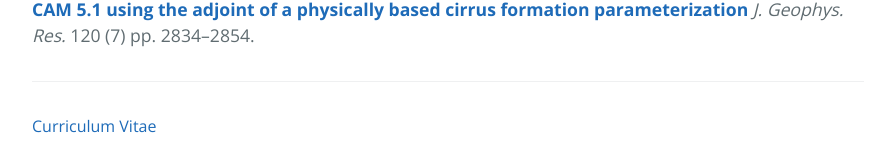
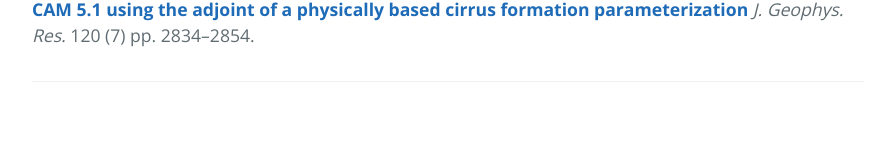
Before and after one commit to sylviasullivan/sylviasullivan.github.io, a Jekyll site: the page built from index.md, in a window 1280 px wide and 900 px high, scrolled down 2835 px. Shown: the part 730-897 px from the top of the window, without its empty margins (192-1079 px from the left). Built offline with Jekyll 4.4.1, drawn with Linux system fonts in a browser that asks for light colours; after the commit the page ends 3711 px from its top, so only the background shows below that.

Commit message:
Update default.html

```diff
--- a/_layouts/default.html
+++ b/_layouts/default.html
@@ -47,7 +47,6 @@
           <span class="site-footer-owner"><a href="{{ site.github.repository_url }}">{{ site.github.repository_name }}</a> is maintained by <a href="{{ site.github.owner_url }}">{{ site.github.owner_name }}</a>.</span>
         {% endif %}
         <span class="site-footer-credits"></span>
-	<a href="/CV-SSullivan.pdf">Curriculum Vitae</a>
       </footer>
     </main>
 	<script src="https://cdnjs.cloudflare.com/ajax/libs/pdf.js/2.3.200/pdf.min.js"><\script>
```
